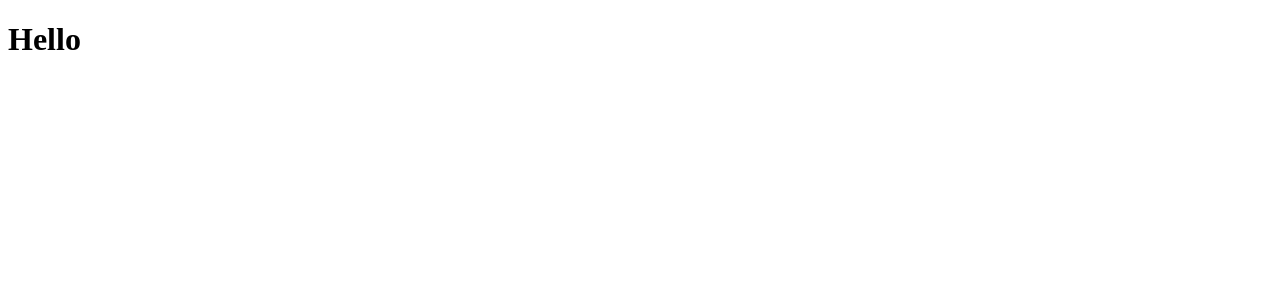
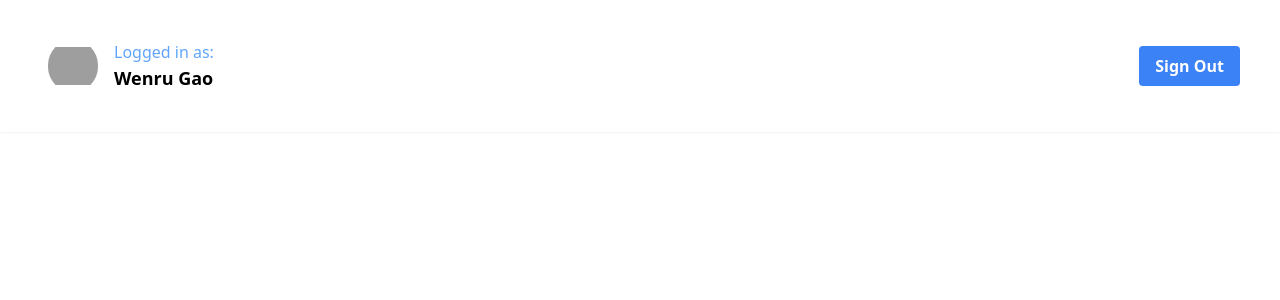
Before and after one commit to CleoPatra2772/messenger-app, a Next.js app: page / in a window 1280 px wide. Shown: the top 300 px of the page. Built offline with nearby package versions, Linux system fonts and the light colour scheme; grey boxes are pictures that could not be loaded.

Commit message:
finish header

```diff
--- /dev/null
+++ b/app/Header.tsx
@@ -0,0 +1,49 @@
+import Image from "next/image";
+import Link from "next/link";
+import LogoutButton from "./LogoutButton";
+
+
+const Header = () => {
+    const session = true;
+    if(session) return (
+        <header className="sticky top-0 z-50 bg-white flex justify-between items-center p-10 shadow-sm">
+            <div className="flex space-x-2">
+                <Image
+                className="rounded-full mx-2 object-contain"
+                height={10}
+                width={50}
+                src={'https://avatars.githubusercontent.com/u/99397498?v=4'}
+                alt="Profile Picture"
+                />
+
+            <div>
+                <p className="text-blue-400">Logged in as: </p>
+                <p className="font-bold text-lg">Wenru Gao</p>
+            </div>
+            </div>
+
+            <LogoutButton />
+        </header>
+    );
+
+    return (
+        <header className="sticky top-0 z-50 bg-white flex justify-center items-center p-10 shadow-sm">
+            <div className="flex flex-col items-center space-y-5">
+                <div className="flex space-x-2 items-center">
+                    <Image src='https://links.papareact.com/jne'
+                    alt='logo'
+                    height={10}
+                    width={50}
+                    />
+
+                    <p className="text-blue-400">Welcome to Meta Messenger</p>
+                </div>
+
+                <Link href='/auth/signin'
+                className="bg-blue-500 hover:bg-blue-700 text-white font-bold py-2 px-4 rounded">Sign In</Link>
+            </div>
+        </header>
+    )
+}
+
+export default Header;
--- /dev/null
+++ b/app/LogoutButton.tsx
@@ -0,0 +1,13 @@
+"use client";
+
+const LogoutButton = () => {
+    return(
+    <button
+    onClick={() => console.log('1')}
+    className="bg-blue-500 hover:bg-blue-700 text-white font-bold py-2 px-4 rounded">
+        Sign Out
+    </button>
+        )
+}
+
+export default LogoutButton;
--- /dev/null
+++ b/app/MessageList.tsx
@@ -0,0 +1,7 @@
+const MessageList = () => {
+    return (
+        <div></div>
+    )
+}
+
+export default MessageList;
--- a/app/head.tsx
+++ b/app/head.tsx
@@ -1,7 +1,7 @@
 export default function Head() {
   return (
     <>
-      <title></title>
+      <title>Meta Messenger</title>
       <meta content="width=device-width, initial-scale=1" name="viewport" />
       <link rel="icon" href="/favicon.ico" />
     </>
--- a/app/layout.tsx
+++ b/app/layout.tsx
@@ -1,3 +1,6 @@
+import '../styles/globals.css'
+import Header from './Header'
+
 export default function RootLayout({
   children,
 }: {
@@ -6,7 +9,9 @@ export default function RootLayout({
   return (
     <html>
       <head />
-      <body>{children}</body>
+      <body>
+      <Header />
+        {children}</body>
     </html>
   )
 }
--- a/app/page.tsx
+++ b/app/page.tsx
@@ -1,6 +1,13 @@
+import MessageList from "./MessageList";
+
  const HomePage = () => {
     return (
-        <div><h1>Hello</h1></div>
+        <main>
+            {/* message list */}
+            <MessageList/>
+            {/* chat input */}
+
+        </main>
     );
 }
 
--- a/next.config.js
+++ b/next.config.js
@@ -1,6 +1,10 @@
 /** @type {import('next').NextConfig} */
 module.exports = {
   reactStrictMode: true,
+  images: {
+    domains: ['links.papareact.com'],
+    domains: ['avatars.githubusercontent.com'],
+  },
   experimental: {
     appDir: true
   }
```
Also changed, not shown: pages/_app.tsx (deleted, +0 -8 lines).
